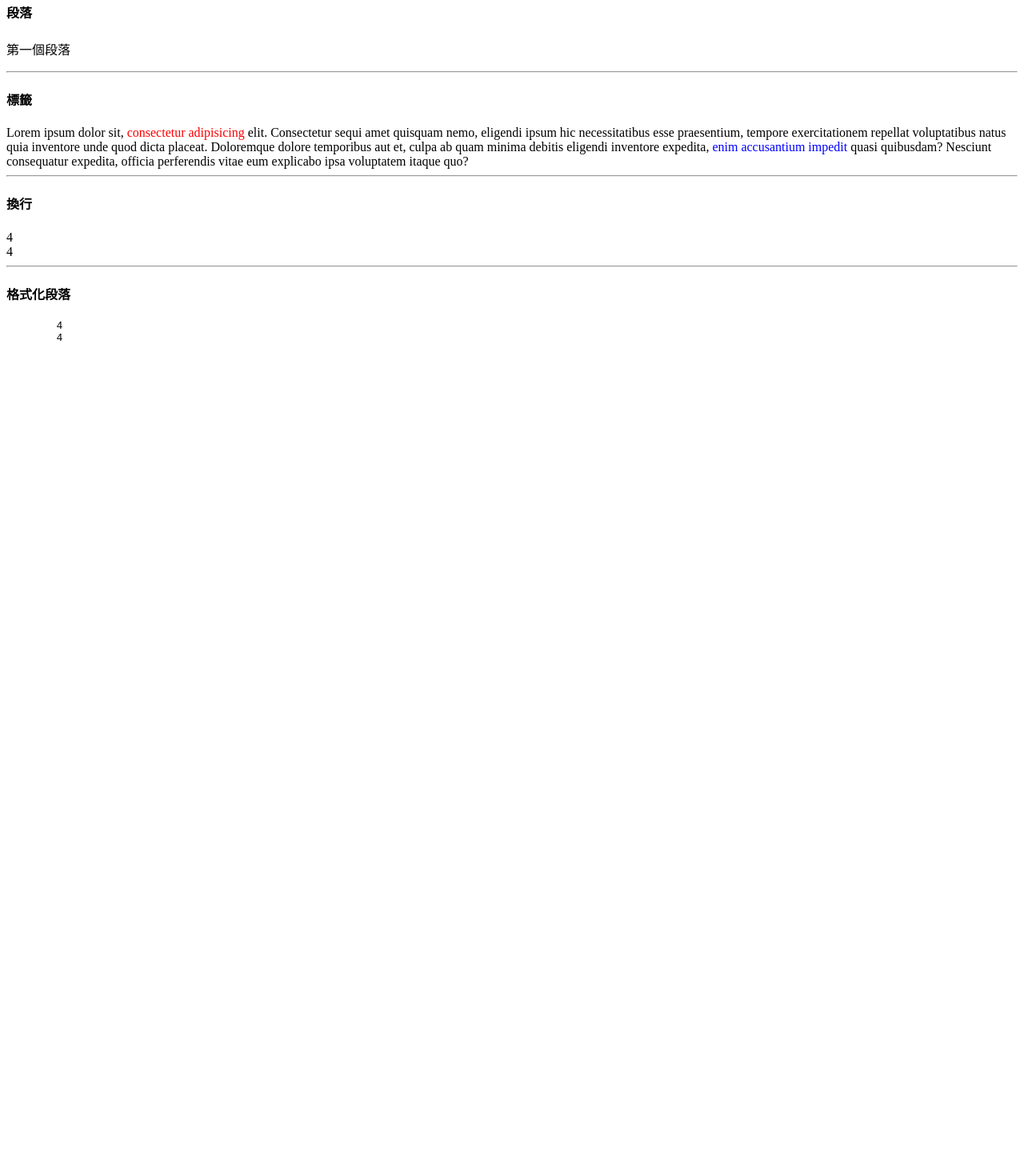
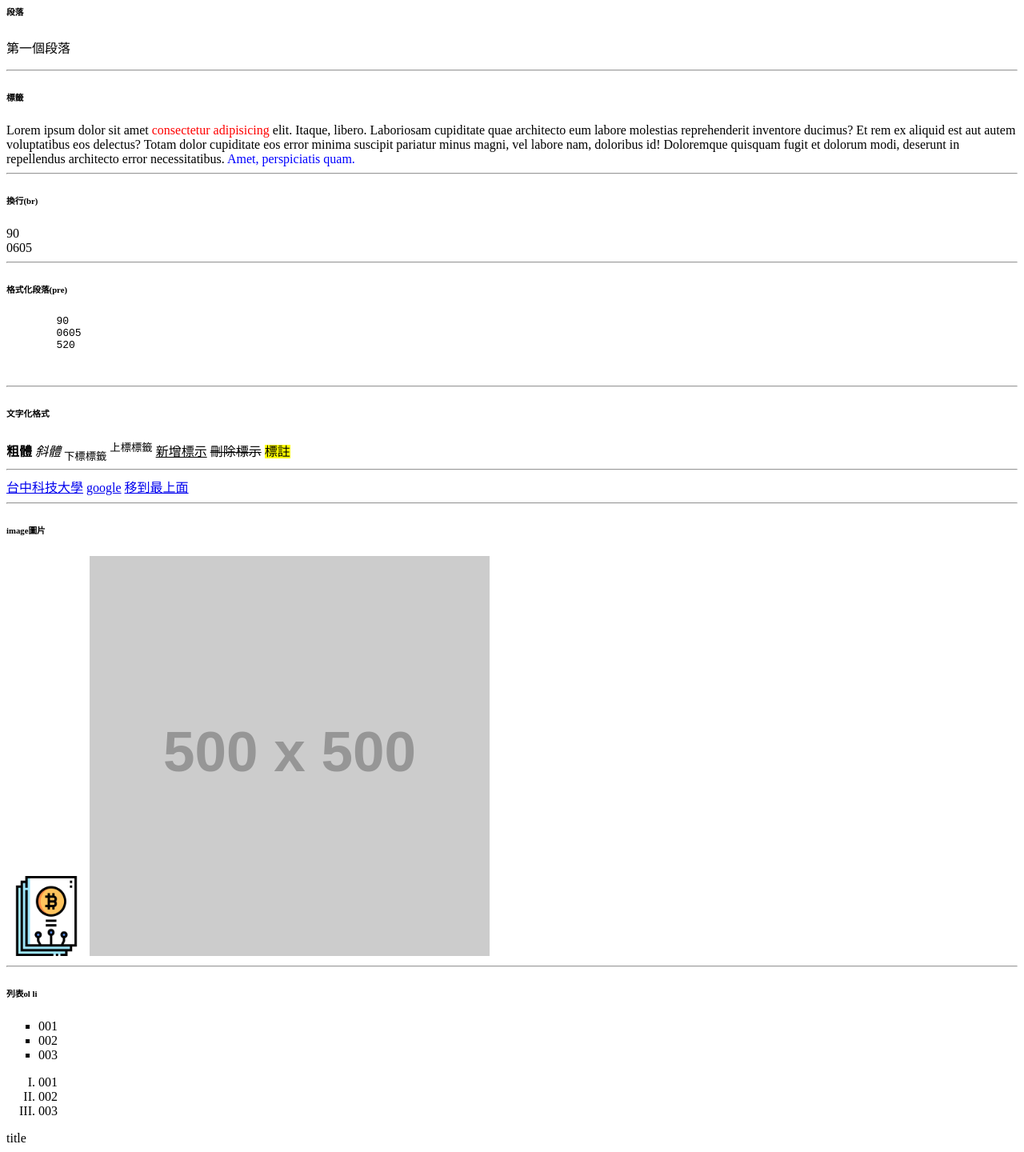
Before and after one commit to kaoshengwei/3411007044, a plain HTML site: page 44.html in a window 1280 px wide. Shown: the part 342-1782 px from the top of the page at 80% size. Before the commit the page ends 800 px from the top, so only its background shows below. Drawn offline with Linux system fonts and the light colour scheme; placeholder pictures from the web are drawn by us.

Commit message:
Add files via upload

```diff
--- a/44.html
+++ b/44.html
@@ -7,29 +7,61 @@
     <title>元件練習</title>
 </head>
 <body>
-    <h1>h1標籤</h1>
+    <h1 id="up">h1標籤</h1>
     <h2>h2標籤</h2>
     <h3>h3標籤</h3>
     <h4>h4標籤</h4>
     <h5>h5標籤</h5>
     <h6>h6標籤</h6>
     <hr>
-    <h4>段落</h4>
+    <h6>段落</h6>
     <p>第一個段落</p>
     <hr>
-    <h4>標籤</h4>
-    Lorem ipsum dolor sit, <span style="color: red;">consectetur adipisicing </span>elit. Consectetur sequi amet quisquam nemo, eligendi ipsum hic necessitatibus esse praesentium, tempore exercitationem repellat voluptatibus natus quia inventore unde quod dicta placeat.
-    Doloremque dolore temporibus aut et, culpa ab quam minima debitis eligendi inventore expedita,<spen style="color: blue;"> enim accusantium impedit</spen> quasi quibusdam? Nesciunt consequatur expedita, officia perferendis vitae eum explicabo ipsa voluptatem itaque quo?
+    <h6>標籤</h6>
+    Lorem ipsum dolor sit amet<span style="color: red;"> consectetur adipisicing </span> elit. Itaque, libero. Laboriosam cupiditate quae architecto eum labore molestias reprehenderit inventore ducimus? Et rem ex aliquid est aut autem voluptatibus eos delectus?
+    Totam dolor cupiditate eos error minima suscipit pariatur minus magni, vel labore nam, doloribus id! Doloremque quisquam fugit et dolorum modi, deserunt in repellendus architecto error necessitatibus.<spen style="color: blue;"> Amet, perspiciatis quam.</spen>
     <hr>
-    <h4>換行</h4>
-    4
+    <h6>換行(br)</h6>
+    90
     <br>
-    4
+    0605
     <hr>
-    <h4>格式化段落</h4>
+    <h6>格式化段落(pre)</h6>
     <pre>
-        4
-        4
+        90
+        0605
+        520
+
     </pre>
-    </body>
+    <hr>
+    <h6>文字化格式</h6>
+    <b>粗體</b>
+    <i>斜體</i>
+    <sub>下標標籤</sub>
+    <sup>上標標籤</sup>
+    <ins>新增標示</ins>
+    <del>刪除標示</del>
+    <mark>標註</mark>
+    <hr>
+    <a href="https://www.nutc.edu.tw">台中科技大學</a>
+    <a href="https://www.google.com.tw" target="_blank">google</a>
+    <a href="#up">移到最上面</a>
+    <hr>
+    <h6>image圖片</h6>
+    <img src="7118699.png" alt="" width="100" height="100">
+    <img src="https://fakeimg.pl/500x500/200" >
+    <hr>
+    <h6>列表ol li</h6>
+    <ul type="square">
+        <li>001</li>
+        <li>002</li>
+        <li>003</li>
+    </ul>
+    <ol type="I">
+        <li>001</li>
+        <li>002</li>
+        <li>003</li>
+    </ol>
+</body>
 </html>
+title
```
Also changed, not shown: 7118699.png (added).
